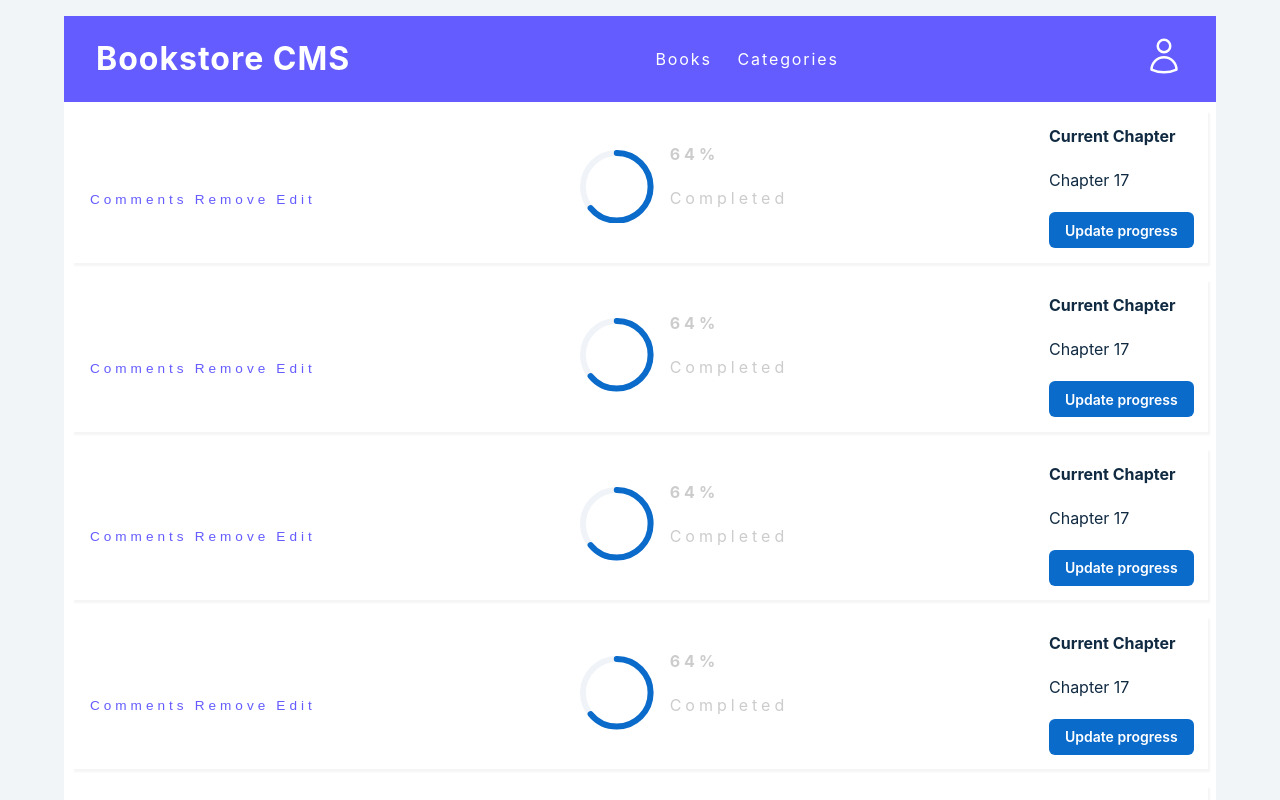
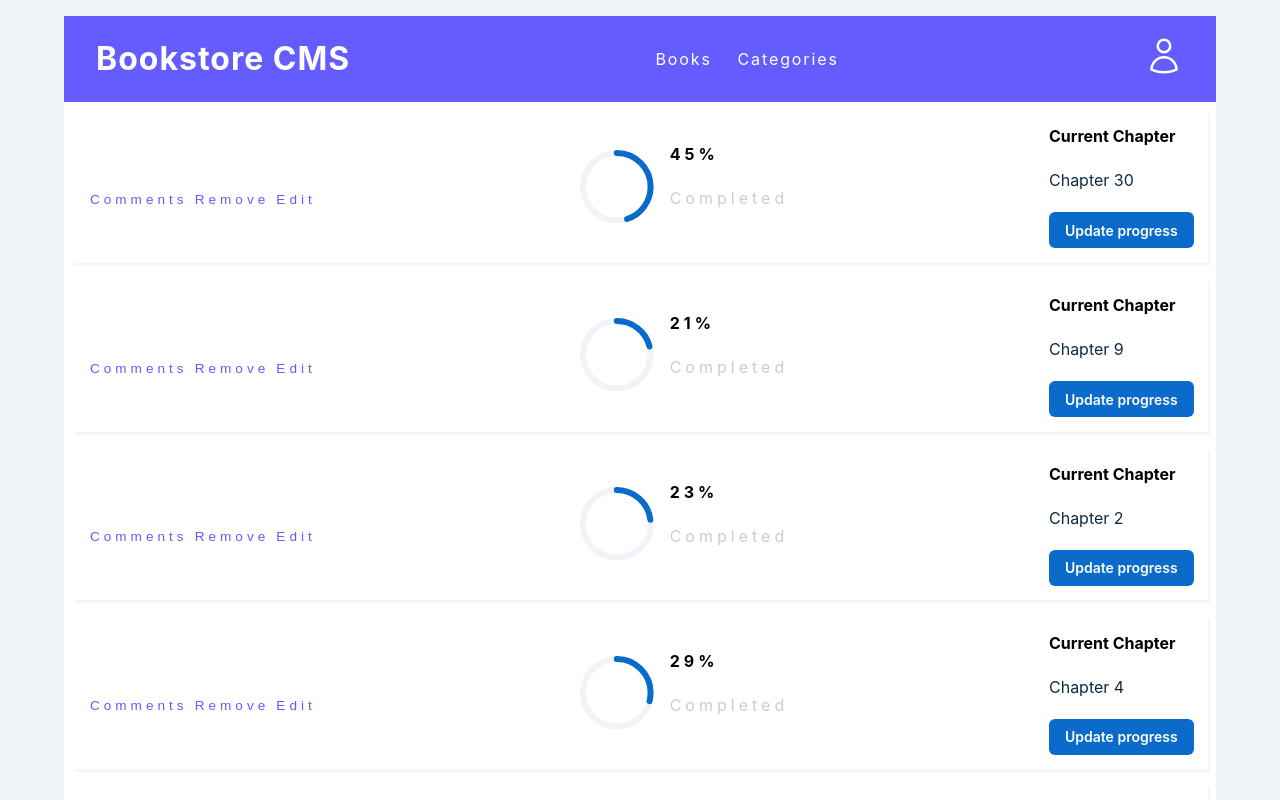
Before and after one commit to aradradev/bookstore, a React (Create React App) app: page / in a window 1280 px wide. Shown: the top 800 px of the page. Built offline with nearby package versions, Linux system fonts and the light colour scheme; no server answers.

Commit message:
Fix the add new book

```diff
--- a/src/components/AddNewBook.js
+++ b/src/components/AddNewBook.js
@@ -36,6 +36,7 @@ function AddNewBook() {
     <div className="form-input">
       <h3>Add new Book</h3>
       <form className="formSubmit" onSubmit={handleSubmit}>
+
         <input
           type="text"
           placeholder="Book title"
--- a/src/components/Book.js
+++ b/src/components/Book.js
@@ -9,8 +9,17 @@ const Book = ({ id, book, onDelete }) => {
   const {
     category, title, author,
   } = book;
-  const progress = book.progress || 64;
-  const currentChapter = book.currentChapter || 'Chapter 17';
+  const progress = [
+    {
+      value: Math.floor(Math.random() * 100) + 1 || 64,
+    },
+  ];
+
+  const currentChapter = [
+    {
+      value: Math.floor(Math.random() * 30) + 1 || 'Chapter 17',
+    },
+  ];
 
   const handleDelete = (e) => {
     const { id } = e.target.dataset;
@@ -41,19 +50,23 @@ const Book = ({ id, book, onDelete }) => {
       <div className="cols-m2">
         <CircularProgress
           determinate
-          value={progress}
+          value={progress[0].value}
           sx={{
             '--CircularProgress-size': '4.6rem',
           }}
         />
         <div>
-          <p style={{ fontWeight: 'bold' }}>{`${progress}%`}</p>
+          <p
+            style={{ fontWeight: 'bold', color: '#000' }}
+          >
+            {`${progress[0].value}%`}
+          </p>
           <p>Completed</p>
         </div>
       </div>
       <div className="cols-m3">
-        <p style={{ fontWeight: 'bold' }}>Current Chapter</p>
-        <p>{currentChapter}</p>
+        <p style={{ fontWeight: 'bold', color: '#000' }}>Current Chapter</p>
+        <p>{`Chapter ${currentChapter[0].value}`}</p>
         <Button variant="solid">Update progress</Button>
       </div>
     </div>
--- a/src/index.css
+++ b/src/index.css
@@ -293,7 +293,7 @@ button {
 }
 
 .formSubmit input,
-.formSubmit select {
+.formSubmit select, .form-input h3  {
   padding: 0.4rem 1rem;
   margin: 0.7rem;
 }
--- a/src/redux/books/booksSlice.js
+++ b/src/redux/books/booksSlice.js
@@ -83,7 +83,11 @@ const booksSlice = createSlice({
       })
       .addCase(addBook.fulfilled, (state, action) => {
         const newBook = action.payload;
-        state.books = state.books.push(newBook);
+        const newBookEntry = {
+          [newBook.item_id]: [newBook],
+        };
+
+        state.books = { ...state.books, ...newBookEntry };
       })
       .addCase(removeBook.fulfilled, (state, action) => {
         delete state.books[action.meta.arg];
```
